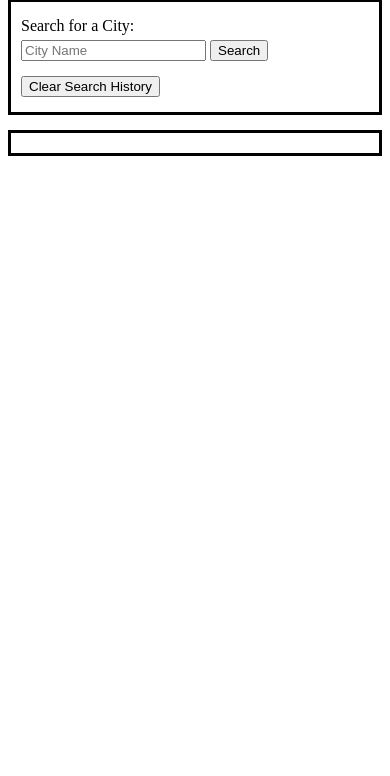
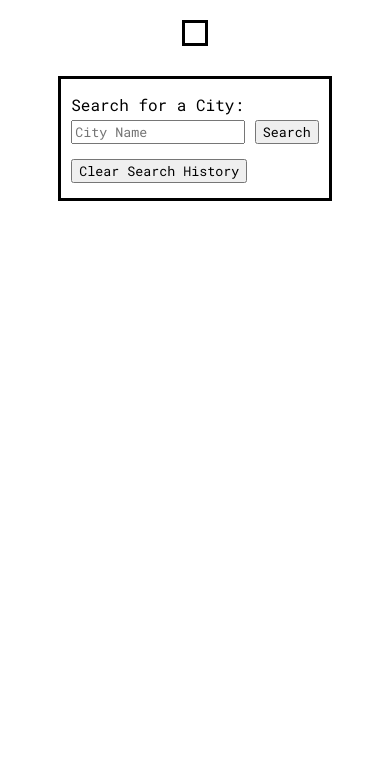
Before and after one commit to Nicholas-Gregory/Weather, a plain HTML site: page index.html in a window 390 px wide. Shown: the part 68-844 px from the top of the page. Drawn offline with nearby package versions, Linux system fonts and the light colour scheme.

Commit message:
Aesthetic and responsiveness tweaks

```diff
--- a/assets/css/style.css
+++ b/assets/css/style.css
@@ -1,3 +1,7 @@
+* {
+    font-family: 'Roboto Mono', sans-serif;
+}
+
 header h1 {
     margin: 15px;
 }
@@ -23,6 +27,7 @@ header h1 {
 
 #forecast {
     display: flex;
+    flex-wrap: wrap;
 }
 
 #forecast div {
@@ -40,11 +45,19 @@ nav * {
 
 @media screen and (max-width: 992px) {
     #flex-container {
-        display: block;
+        flex-direction: column;
     }
 
     #flex-container section {
         width: auto;
         margin: 15px auto;
     }
+
+    #data {
+        order: 1;
+    }
+
+    #input {
+        order: 2;
+    }
 }
--- a/index.html
+++ b/index.html
@@ -5,6 +5,9 @@
     <meta http-equiv="X-UA-Compatible" content="IE=edge">
     <meta name="viewport" content="width=device-width, initial-scale=1.0">
     <link rel="stylesheet" href="./assets/css/style.css">
+    <link rel="preconnect" href="https://fonts.googleapis.com">
+    <link rel="preconnect" href="https://fonts.gstatic.com" crossorigin>
+    <link href="https://fonts.googleapis.com/css2?family=Roboto+Mono" rel="stylesheet">
     <title>Document</title>
 </head>
 <body>
```
